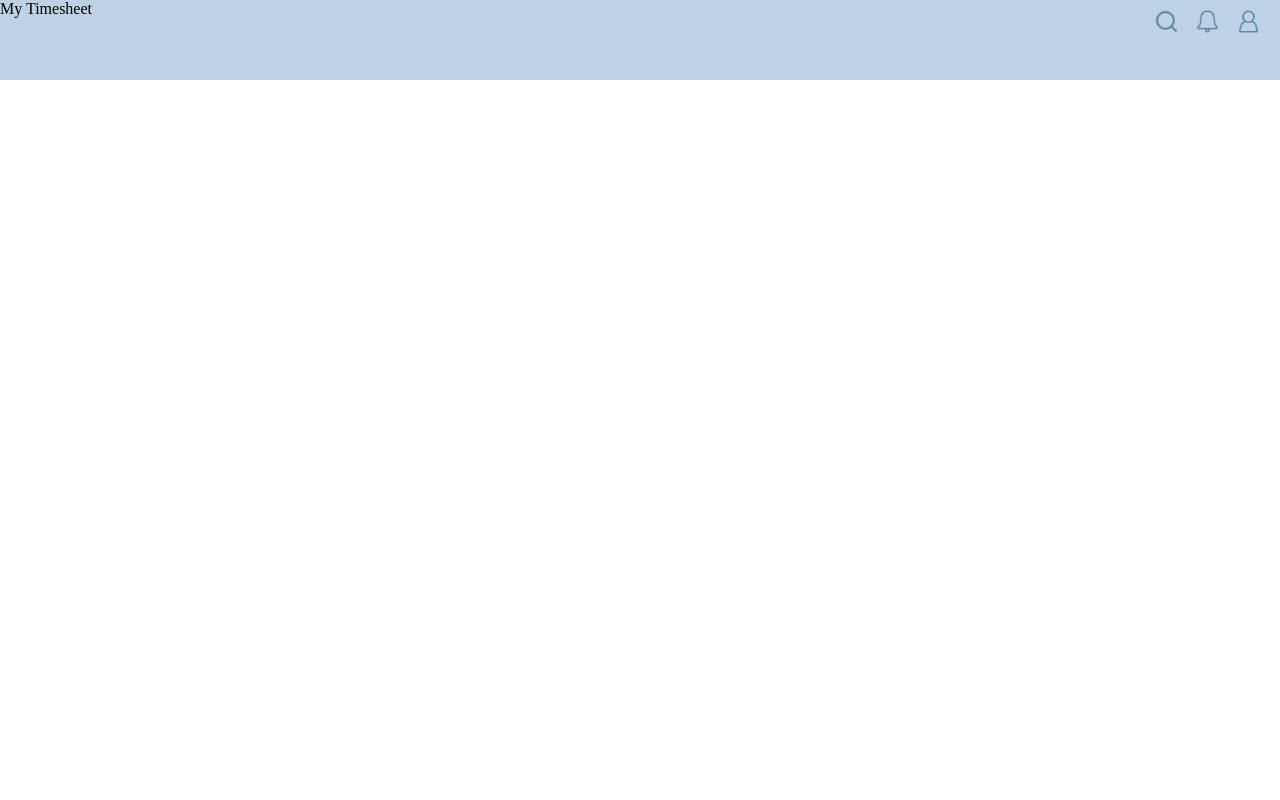
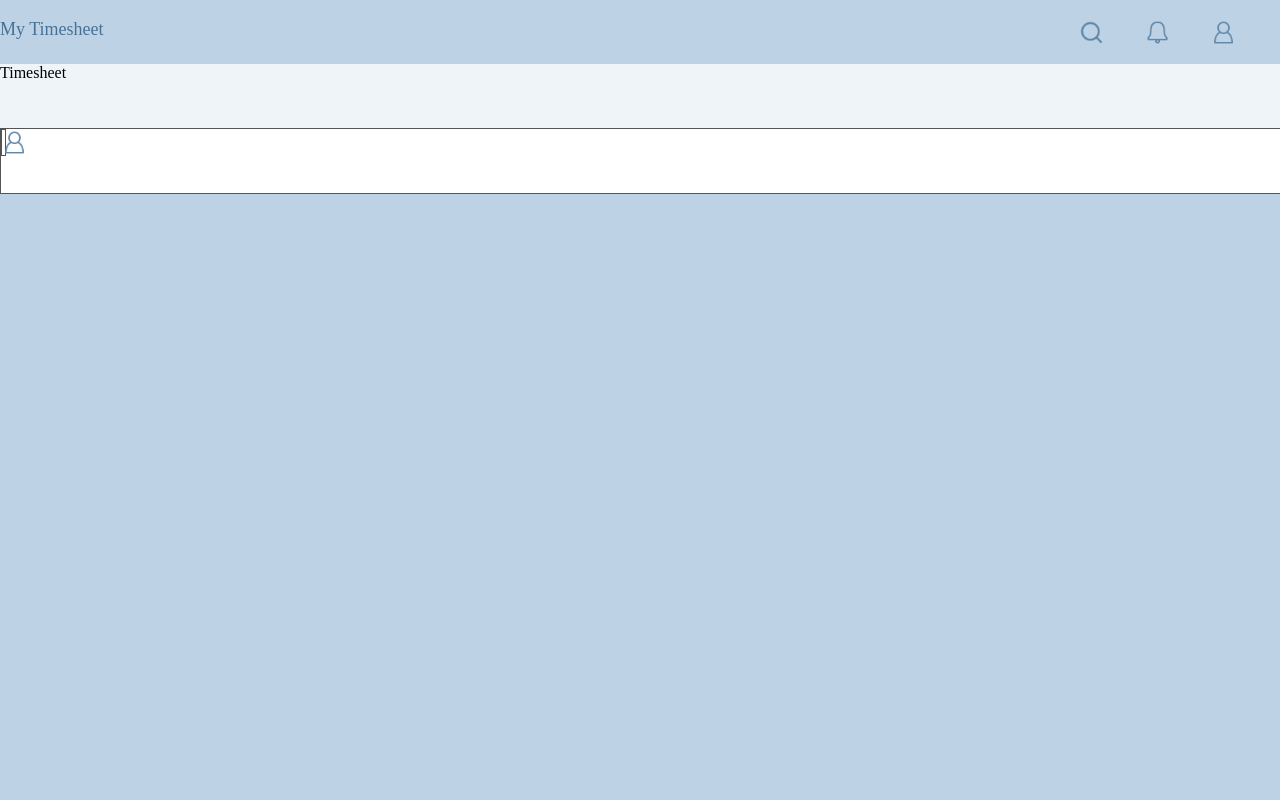
Before and after one commit to KantaphongP/E-HR_System, a PHP site: page / in a window 1280 px wide. Run offline with PHP 8.4, Linux system fonts and the light colour scheme.

Commit message:
Update timesheet.php

```diff
--- a/views/timesheet/timesheet.php
+++ b/views/timesheet/timesheet.php
@@ -3,10 +3,18 @@
     position: fixed ;
     top: 0;
     width: 100%;
-    height: 10%;
+    height: 8%;
     left: 0px;
     background: #BED2E5;
     z-index: 0;
+}
+
+.navbar a{
+    position: absolute;
+    top : 30% ;
+    font-family : 'Segoe UI Semibold' ;
+    font-size : 18px;
+    color : #477295 ;
 }
 .navbar ul{
     list-style: none;
@@ -14,32 +22,91 @@
     padding : 0 ;
     margin : 0 ;
     position: absolute;
-    top : 10%;
+    top : 30%;
     right: 1%;
 }
 
 .navbar li{
     display : inline-block ;
+    margin-right : 25px ;
 }
 .navbar button{
     border : none ;
     background : transparent ;
+    cursor: pointer;
 
+}
+.appname {
+    position: fixed ;
+    top: 8%;
+    width: 100%;
+    height: 8%;
+    left: 0px;
+    background: #EFF4F9;
+    z-index: 0;
+
+}
+.appname a {
+    align : center ;
+}
+
+.filbar {
+    position: fixed ;
+    top: 16%;
+    width: 100%;
+    height: 8%;
+    left: 0px;
+    background: #FFFFFF;
+    z-index: 0;
+    border-style : solid ;
+    border-width: 1px;
+    border-color : #545454 ;
+}
+.filbar ul{
+    list-style: none;
+    padding : 0 ;
+    margin : 0 ;
+    position: absolute;
+    top : 0;
+}
+.filbar li{
+    display : inline-block ;
+}
+.filbar li .fuser{
+    position: absolute;
+    top : 0;
+    width: 33.33%;
+    background: #FFFFFF;
+    border-style : solid ;
+    border-width: 1px;
+    border-color : #545454 ;
 }
 
 </style>
 <html>
     <header>
-        <title> My Timesheet </title>
+        <title>My Timesheet</title>
     </header>
-    <body>
+    <body style="background-color:BED2E5;">
+
     <div class="navbar">
-        <label><a>My Timesheet</a></label>
+        <a>My Timesheet</a>
         <ul>
-            <li><button class="button"> <img src="search.png" height ="25" width="25" /></button></li>
-            <li><button class="button"> <img src="notification.png" height ="25" width="25" /></button></li>
-            <li><button class="button"> <img src="user.png" height ="25" width="25" /></button></li>
-
+            <li><button class="button"><img src="search.png" height ="25" width="25" /></li>
+            <li><button class="button"><img src="notification.png" height ="25" width="25" /></button></li>
+            <li><button class="button"><img src="user.png" height ="25" width="25" /></button></li>
+        </ul>
+    </div>
+    <div class = "appname">
+        <a>Timesheet</a>
+    </div>
+    <div class = "filbar">
+        <ul>
+        <li><div class = "fuser">
+            <img src="user.png" height ="25" width="25" />
+        </div></li>
+        <li><div class = "fpoject"> </div></li>
+        <li><div class = "fteam"> </div></li>
         </ul>
     </div>
 
```
